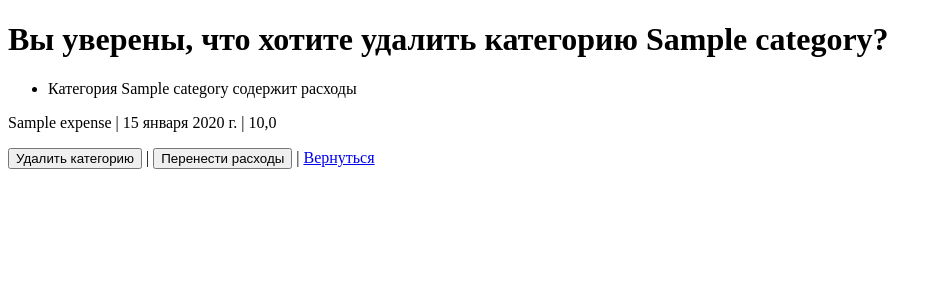
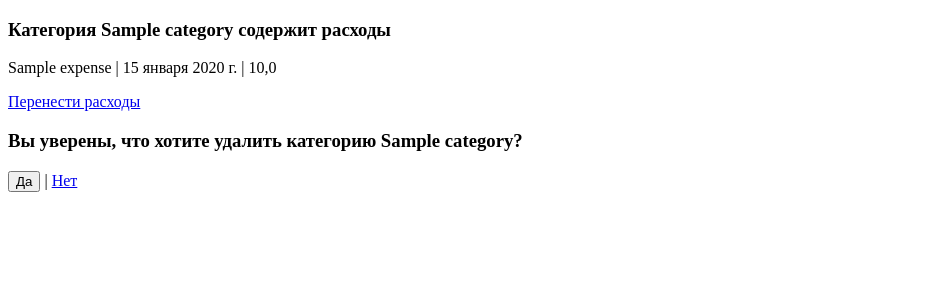
Before and after one commit to Kozorez-V/expense-tracker, a Django app: page /expense_tracker/delete_category/1/ in a window 1280 px wide. Shown: the top 300 px of the page, without its empty margins (0-942 px from the left). Run offline with Django 4.2, Linux system fonts and the light colour scheme; tables that the repository leaves empty hold one stand-in row (values such as "Sample post").

Commit message:
refactoring

```diff
--- a/expense_tracker/expense_tracker/templates/expense_tracker/delete_category.html
+++ b/expense_tracker/expense_tracker/templates/expense_tracker/delete_category.html
@@ -3,24 +3,26 @@
 {% block content %}
 <form method="POST">
     {% csrf_token %}
-    <h1>Вы уверены, что хотите удалить категорию {{ category }}?</h1>
 
     {% if messages %}
-    <ul class="messages">
+    <p class="messages">
         {% for message in messages %}
-            <li class="{{ message.tags }}">
-                {{ message|safe }}
-            </li>
+            <p class="{{ message.tags }}">
+                <h3>{{ message|safe }}</h3>
+            </p>
         {% endfor %}
-    </ul>
     {% endif %}
 
     {% for expense in expenses %}
     <p>{{ expense.name }} | {{ expense.date }} | {{ expense.amount }}</p>
     {% endfor %}
 
-    <button type="submit" name="yes">Удалить категорию</button>
-    | <button type="submit" name="transfer expenses">Перенести расходы</button>
-    | <a href="{% url 'settings' %}">Вернуться</a>
+    {% if expenses %}
+    <p><a href="{% url 'transfer_expenses' %}">Перенести расходы</a></p>
+    {% endif %}
+
+    <h3>Вы уверены, что хотите удалить категорию {{ category }}?</h3>
+
+    <p><button type="submit">Да</button> | <a href="{% url 'settings' %}">Нет</a></p>
 </form>
 {% endblock %}
--- /dev/null
+++ b/expense_tracker/expense_tracker/templates/expense_tracker/transfer_expenses.html
@@ -0,0 +1,5 @@
+{% extends 'expense_tracker/base.html' %}
+
+{% block content %}
+<h1>Перенести расходы</h1>
+{% endblock %}
--- a/expense_tracker/expense_tracker/urls.py
+++ b/expense_tracker/expense_tracker/urls.py
@@ -11,5 +11,6 @@ urlpatterns = [
     path('settings/', settings, name='settings'),
     path('add_category/', add_category, name='add_category'),
     path('category/<int:pk>/edit/', edit_category, name='edit_category'),
-    path('delete_category/<int:pk>/', delete_category, name='delete_category')
+    path('delete_category/<int:pk>/', delete_category, name='delete_category'),
+    path('transfer_expenses/', transfer_expenses, name='transfer_expenses')
 ]
--- a/expense_tracker/expense_tracker/views.py
+++ b/expense_tracker/expense_tracker/views.py
@@ -65,11 +65,17 @@ def delete_category(request, pk):
     else:
         messages.info(request, f'Категория {category.name} пуста')
 
-
+    if request.method == 'POST':
+        category.delete()
+        return redirect('settings')
 
     return render(request, 'expense_tracker/delete_category.html', {'title': 'Удаление категории',
                                                                     'category': category.name,
                                                                     'expenses': expenses})
+
+
+def transfer_expenses(request):
+    return render(request, 'expense_tracker/transfer_expenses.html')
 
 
 def add_expense(request):
```
